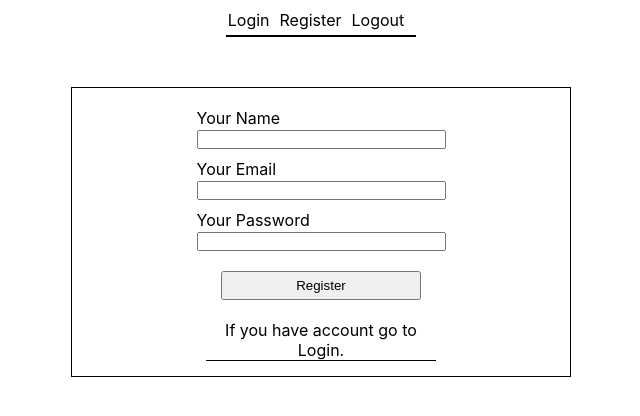
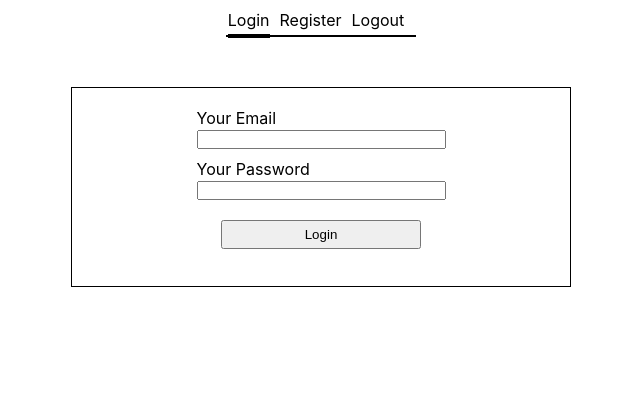
Before and after one commit to emotive44/Chat-App, a React (Create React App) app in the folder frontend/: page /login in a window 1280 px wide. Shown: the top 416 px of the page, without its empty margins (319-959 px from the left). Built offline with nearby package versions, Linux system fonts and the light colour scheme.

Commit message:
register form

```diff
--- a/frontend/src/components/auth/Login.css
+++ b/frontend/src/components/auth/Form.css
@@ -1,38 +1,39 @@
-.login {
+.form-wrapper {
   width: 50rem;
-  height: 29rem;
+  height: 20rem;
   margin: 5rem auto;
   border: 1px solid black;
 }
 
-.login div:first-child {
+.form-wrapper div:first-child {
   margin-top: 2rem;
 }
 
-.login div {
+.form-wrapper div {
   width: 50%;
   margin: 1rem auto;
 }
 
-.login label,
-.login input {
+.form-wrapper label,
+.form-wrapper input {
   width: 100%;
 }
 
-.login label {
-  cursor: pointer;
-}
-
-.login button {
+.form-wrapper button {
   width: 40%;
   display: block;
   margin: 2rem auto;
   padding: 0.5rem;
 }
 
-.login p {
+.form-wrapper p {
   width: 46%;
   margin: 0 auto;
   text-align: center;
   border-bottom: 1px solid black;
 }
+
+a.active {
+  padding-bottom: 0.4rem;
+  border-bottom: 4px solid black;
+}
--- a/frontend/src/components/auth/Login.tsx
+++ b/frontend/src/components/auth/Login.tsx
@@ -1,28 +1,14 @@
 import React, { FC } from 'react'
-import { Link } from 'react-router-dom';
-import './Login.css';
+import './Form.css';
+
+import InputGroup from '../common/InputGroup';
 
 const Login: FC = () => {
   return (
-    <section className="login">
-      <div>
-        <label htmlFor="name">Your Name</label>
-        <input type="text" id="name" name="name" />
-      </div>
-      <div>
-        <label htmlFor="email">Your Email</label>
-        <input type="text" id="email" name="email" />
-      </div>
-      <div>
-        <label htmlFor="password">Your Password</label>
-        <input type="password" id="password" name="password" />
-      </div>
-      <button>Register</button>
-      <p>
-        <Link to='/register'>
-          If you have account go to Login.
-        </Link>
-      </p>
+    <section className="form-wrapper">
+      <InputGroup label='Email' type='text' />
+      <InputGroup label='Password' type='password' />
+      <button>Login</button>
     </section>
   )
 }
--- a/frontend/src/components/auth/Register.tsx
+++ b/frontend/src/components/auth/Register.tsx
@@ -1,9 +1,22 @@
 import React, { FC } from 'react';
+import { Link } from 'react-router-dom';
+import './Form.css';
 
+import InputGroup from '../common/InputGroup';
 
 const Register:FC = () => {
   return (
-    <div>Register</div>
+    <section className="form-wrapper" style={{ height: '29rem' }}>
+      <InputGroup label='Name' type='text' />
+      <InputGroup label='Email' type='text' />
+      <InputGroup label='Password' type='password' />
+      <button>Register</button>
+      <p>
+        <Link to='/register'>
+          If you have account go to Login.
+        </Link>
+      </p>
+    </section>
   )
 }
 
--- /dev/null
+++ b/frontend/src/components/common/InputGroup.tsx
@@ -0,0 +1,18 @@
+import React, { FC } from 'react';
+
+interface InputGroupProps {
+  label: string;
+  type: string;
+}
+
+const InputGroup: FC<InputGroupProps> = ({ label, type }) => {
+  const labelTLC = label.toLowerCase();
+  return (
+    <div>
+      <label htmlFor={labelTLC}>Your {label}</label>
+      <input type={type} id={labelTLC} name={labelTLC} />
+    </div>
+  )
+}
+
+export default InputGroup;
--- a/frontend/src/components/common/Navbar.tsx
+++ b/frontend/src/components/common/Navbar.tsx
@@ -1,5 +1,5 @@
 import React, { FC } from 'react';
-import { Link } from 'react-router-dom';
+import { NavLink } from 'react-router-dom';
 import './Navbar.css';
 
 const Navbar: FC = () => {
@@ -7,19 +7,19 @@ const Navbar: FC = () => {
     <header className="navbar">
       <ul>
         <li>
-          <Link to='/login'>
+          <NavLink exact to='/login'>
             Login
-          </Link>
+          </NavLink>
         </li>
         <li>
-          <Link to='/register'>
+          <NavLink exact to='/register'>
             Register
-          </Link>
+          </NavLink>
         </li>
         <li>
-          <Link to='/'>
+          <NavLink exact to='/'>
             Logout
-          </Link>
+          </NavLink>
         </li>
       </ul>
     </header>
--- a/frontend/src/index.css
+++ b/frontend/src/index.css
@@ -27,6 +27,11 @@ a {
   color: black;
 }
 
+label,
+button {
+  cursor: pointer;
+}
+
 code {
   font-family: source-code-pro, Menlo, Monaco, Consolas, 'Courier New',
     monospace;
```
Also changed, not shown: frontend/src/components/auth/Register.css (deleted).
